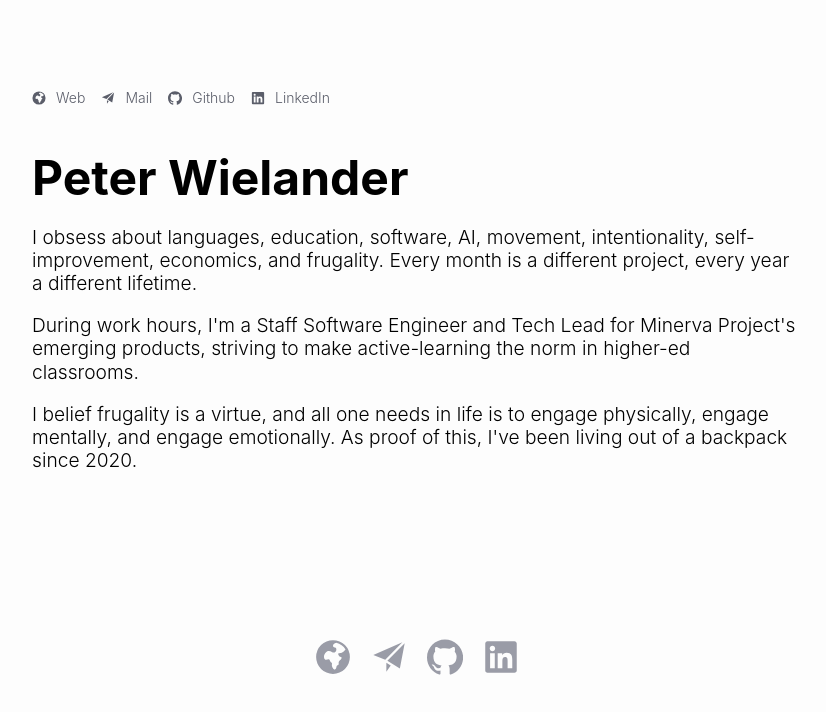
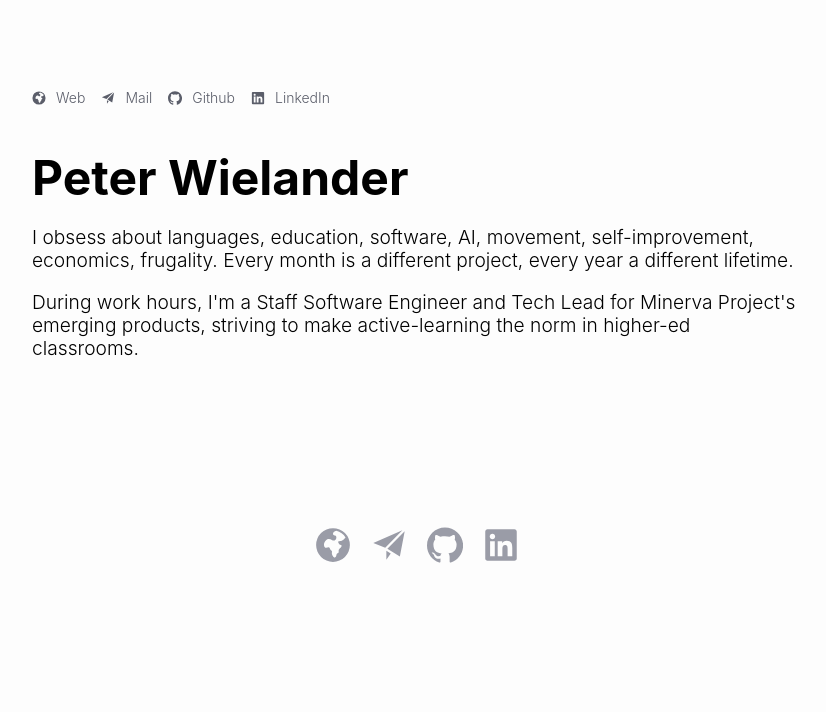
Before and after one commit to VaguelySerious/wielander.me, a Nuxt app: page / in a window 1280 px wide. Shown: the top 712 px of the page, without its empty margins (223-1049 px from the left). Built offline with nearby package versions, Linux system fonts and the light colour scheme.

Commit message:
Update main text

```diff
--- a/layouts/default.vue
+++ b/layouts/default.vue
@@ -34,7 +34,7 @@
           </nuxt-link>
           <h2 v-if="isMainPage" class="header-subtitle">
             <p>
-              I obsess about languages, education, software, AI, movement, intentionality, self-improvement, economics, and frugality.
+              I obsess about languages, education, software, AI, movement, self-improvement, economics, frugality.
               Every month is a different project, every year a different lifetime.
             </p>
             <p>
@@ -42,11 +42,6 @@
               <a href="https://www.minervaproject.com/">Minerva Project</a>'s
               emerging products, striving to make active-learning the norm in
               higher-ed classrooms.
-            </p>
-            <p>
-              I belief frugality is a virtue, and all one needs in life is to
-              engage physically, engage mentally, and engage emotionally. As
-              proof of this, I've been living out of a backpack since 2020.
             </p>
           </h2>
           <!-- <div v-else class="header-subtitle" v-html="description"></div> -->
```
